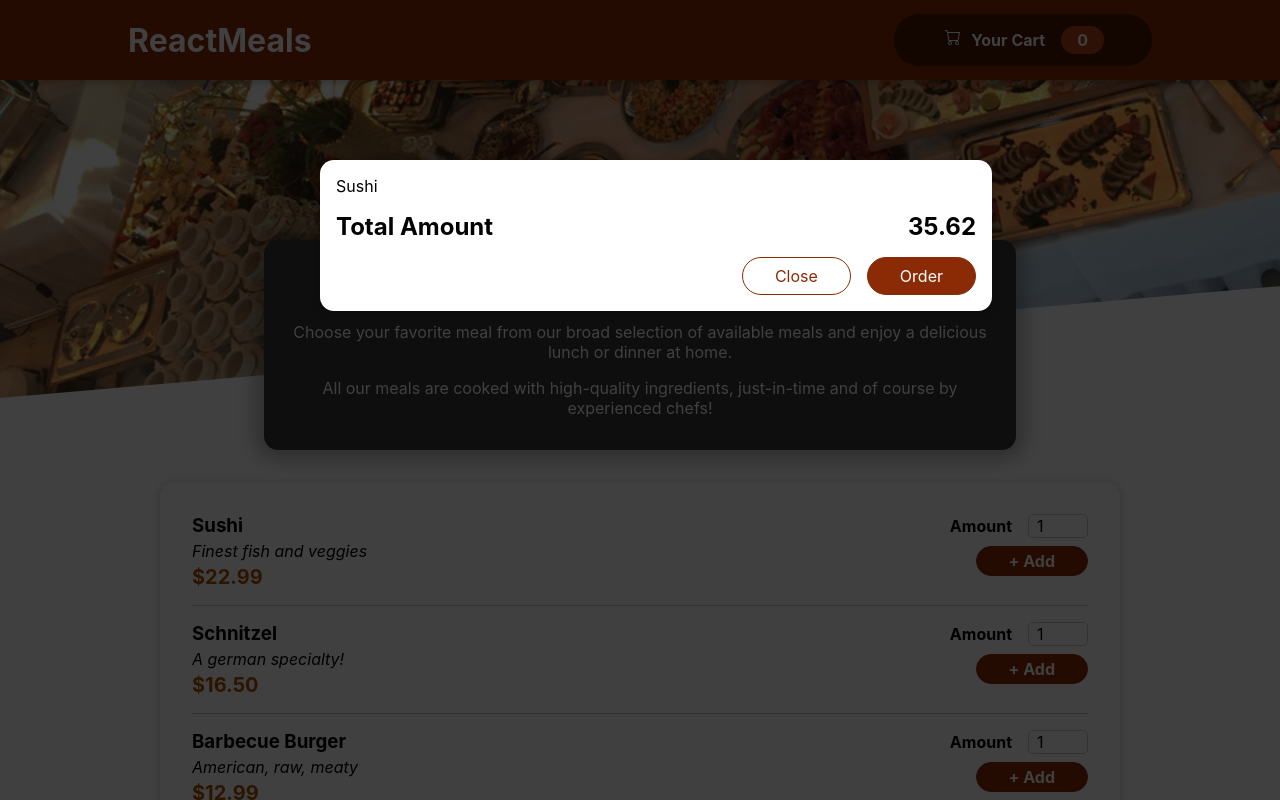
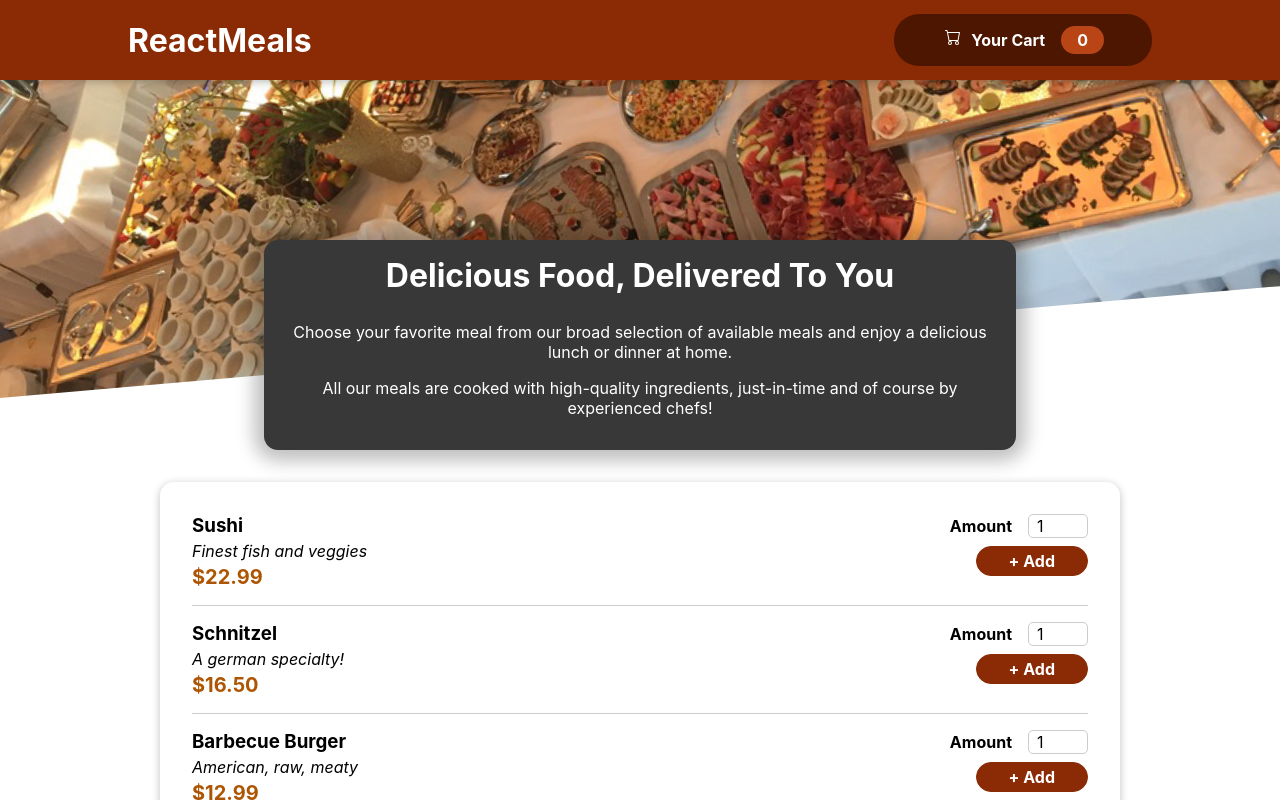
Before and after one commit to khaledrashad/FoodApp, a React (Create React App) app: page / in a window 1280 px wide. Shown: the top 800 px of the page. Built offline with nearby package versions, Linux system fonts and the light colour scheme.

Commit message:
modalState

```diff
--- a/src/App.js
+++ b/src/App.js
@@ -1,4 +1,4 @@
-import { Fragment } from "react";
+import { Fragment, useState } from "react";
 import Header from "./components/header/Header/Header";
 import Meals from "./components/meals/Meals";
 import Cart from "./components/header/cart/Cart";
@@ -6,10 +6,21 @@
 
 
 function App() {
+
+const [cartIsShown, setCartIsShown] = useState(false)
+
+const showCartHandler =()=>{
+  setCartIsShown(true)
+};
+
+const hideCartHandler =()=>{
+  setCartIsShown(false)
+};
+
   return (
     <Fragment>
-      <Cart />
-      <Header />
+      {cartIsShown && <Cart hideCartHandler={hideCartHandler}/>}
+      <Header showCartHandler={showCartHandler}/>
       <Meals />
     </Fragment>
   );
--- a/src/components/UI/Modal.js
+++ b/src/components/UI/Modal.js
@@ -5,7 +5,7 @@
 
 const Backdrop =(props)=>{
     return(
-       <div className={classes.backdrop}></div>
+       <div className={classes.backdrop} onClick={props.onClick}></div>
     );
 };
 
@@ -22,7 +22,7 @@
 const Modal = (props) => {
     return (
         <Fragment>
-            {ReactDOM.createPortal(<Backdrop />,PortalElement)}
+            {ReactDOM.createPortal(<Backdrop onClick={props.hideModal}/>,PortalElement)}
             {ReactDOM.createPortal(<ModalOverlay>{props.children}</ModalOverlay>,PortalElement)}
         </Fragment>
     );
--- a/src/components/header/Header/Header.js
+++ b/src/components/header/Header/Header.js
@@ -7,7 +7,7 @@
         <Fragment>
             <header className={classes.header}>
                 <h1>ReactMeals</h1>
-                <CardButton />
+                <CardButton onClick={props.showCartHandler}/>
             </header>
             <div className={classes.mainImage}>
                 <img src={logo} alt="" />
--- a/src/components/header/cart/Cart.js
+++ b/src/components/header/cart/Cart.js
@@ -11,14 +11,14 @@
   );
 
   return (
-    <Modal>
+    <Modal hideModal={props.hideCartHandler}>
       {cartItems}
       <div className={classes.total}>
         <span>Total Amount</span>
         <span>35.62</span>
       </div>
       <div className={classes.actions}>
-        <button className={classes['button--alt']}>Close</button>
+        <button className={classes['button--alt']} onClick={props.hideCartHandler}>Close</button>
         <button className={classes.button}>Order</button>
       </div>
     </Modal>
--- a/src/components/header/cart/CartButton.js
+++ b/src/components/header/cart/CartButton.js
@@ -1,9 +1,9 @@
 import classes from './CartButton.module.css'
 import CartIcon from './CartIcon';
 
-const CardButton = () =>{
+const CardButton = (props) =>{
     return(
-            <button className={classes.button}>
+            <button className={classes.button} onClick={props.onClick}>
                 <span className={classes.icon}>
                     <CartIcon />
                 </span>
```
